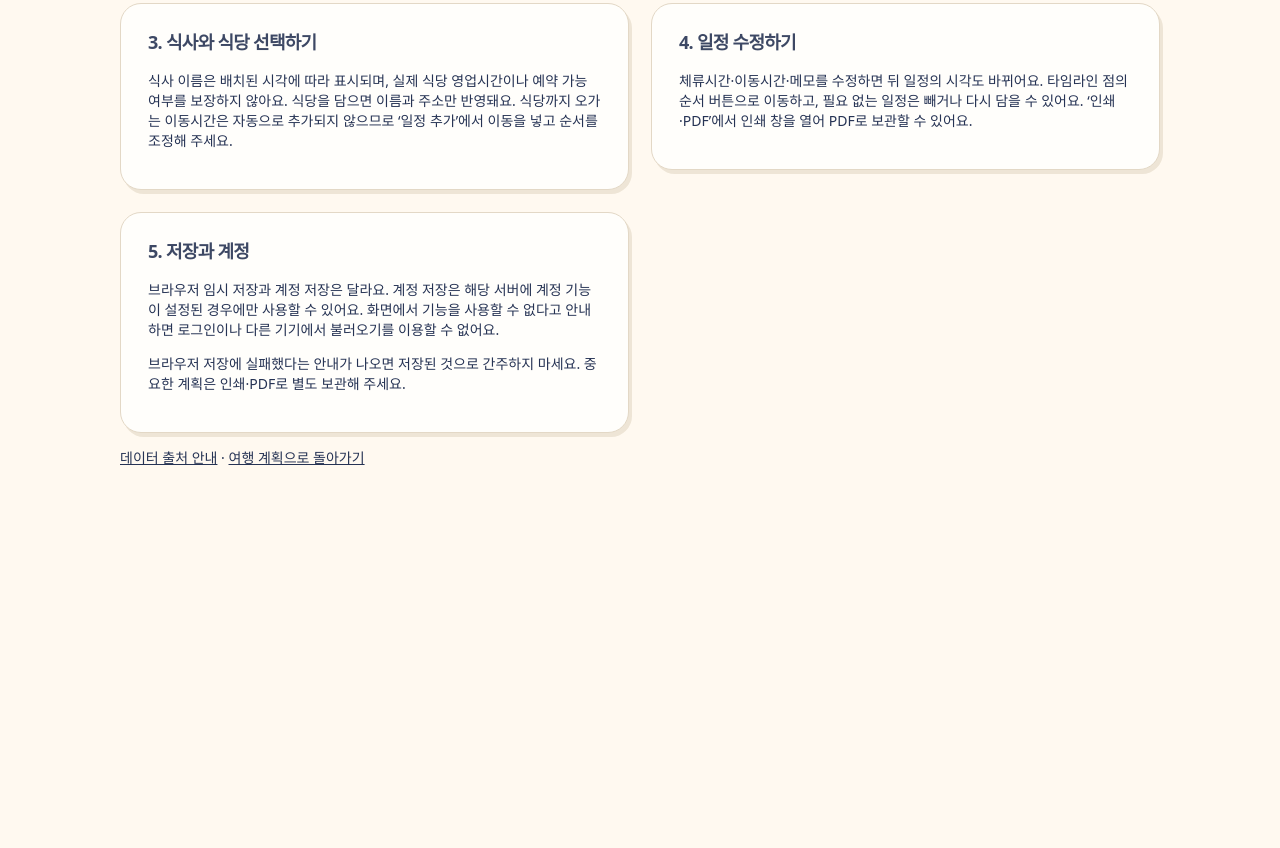
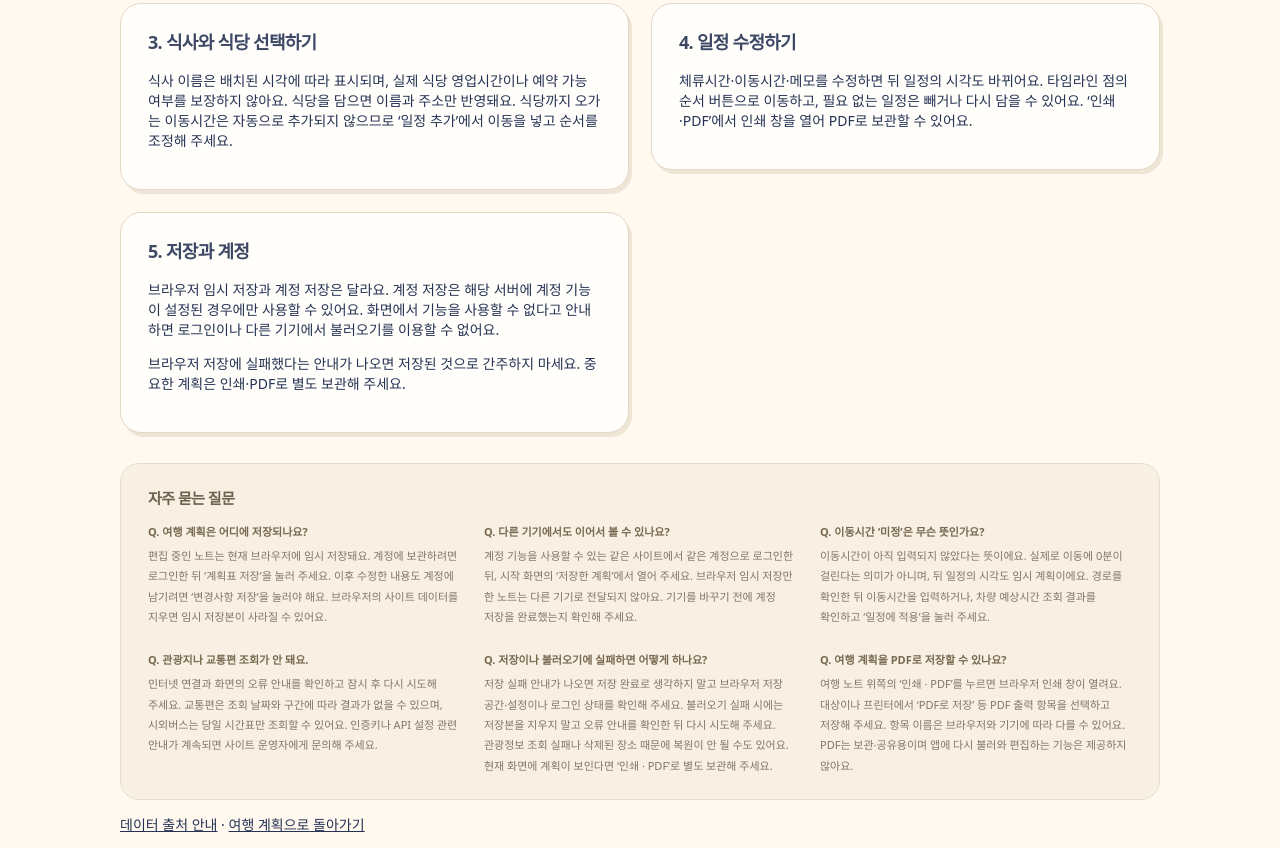
Before and after one commit to gkacksdnjs22-stack/Hackathon-plan, a website: page GitHub-업로드용/help.html in a window 1280 px wide. Shown: the part 595-1443 px from the top of the page. Before the commit the page ends 1076 px from the top, so only its background shows below. Drawn offline with Linux system fonts and the light colour scheme.

Commit message:
docs: clarify local setup and add user guide FAQ

```diff
--- a/GitHub-업로드용/help.html
+++ b/GitHub-업로드용/help.html
@@ -4,7 +4,7 @@
   <meta charset="utf-8">
   <meta name="viewport" content="width=device-width, initial-scale=1">
   <meta name="theme-color" content="#fff9f0">
-  <meta name="description" content="길 여행 플래너의 일정 만들기, 이동시간, 식당 선택과 저장 이용 안내">
+  <meta name="description" content="길 여행 플래너의 일정 만들기, 이동시간, 식당 선택과 저장 이용 안내 및 자주 묻는 질문">
   <title>이용 안내 — 길</title>
   <link rel="stylesheet" href="./styles.css?v=10">
   <link rel="stylesheet" href="./free-theme.css?v=1">
@@ -18,7 +18,7 @@
     <a class="sources-back" href="./">← 여행 계획으로</a>
   </header>
   <main id="help-main" class="sources-shell">
-    <div class="sources-heading"><p class="sources-eyebrow">내 여행에 맞게 다듬는 노트</p><h1>이용 안내</h1><p>추천은 출발점일 뿐이에요. 장소·시간·이동을 직접 편집하며 나만의 계획서를 만들어 보세요.</p></div>
+    <div class="sources-heading"><p class="sources-eyebrow">내 여행에 맞게 다듬는 노트</p><h1>이용 안내</h1><p>추천은 출발점일 뿐이에요. 장소·시간·이동을 직접 편집하며 나만의 계획서를 만들어 보세요. <a href="#faq">자주 묻는 질문 바로가기</a></p></div>
     <div class="sources-grid">
     <section class="source-card"><h2>1. 여행 노트 만들기</h2><p>여행지, 시작일, 기간을 정하고 ‘추천으로 시작하기’를 누르세요. 관광지의 운영시간·휴무·예약·요금·날씨는 자동 반영되지 않으니 방문 전에 확인해 주세요.</p></section>
     <section class="source-card"><h2>2. 미정인 이동시간 확인하기</h2><p>날짜별 출발지와 구간별 이동수단을 선택하세요. 아직 입력하지 않은 이동시간은 ‘미정’이며, 0분이 걸린다는 뜻이 아니에요. 미정인 구간이 있으면 이후 시각도 임시 계획이에요.</p><p>일정 수정에서 이동시간을 입력하거나 제공되는 차량 경로 조회 결과를 확인해 적용하세요. 이동수단이나 관광지를 바꾸면 관련 이동시간을 다시 정해야 해요. 직선거리 추천은 실제 도로·보행 경로가 아니에요. API 설정이나 제공기관 문제로 조회가 안 되면 표시되는 카카오맵 링크로 경로를 확인하고, 일정 시간은 직접 입력할 수 있어요.</p></section>
@@ -26,6 +26,35 @@
     <section class="source-card"><h2>4. 일정 수정하기</h2><p>체류시간·이동시간·메모를 수정하면 뒤 일정의 시각도 바뀌어요. 타임라인 점의 순서 버튼으로 이동하고, 필요 없는 일정은 빼거나 다시 담을 수 있어요. ‘인쇄·PDF’에서 인쇄 창을 열어 PDF로 보관할 수 있어요.</p></section>
     <section class="source-card"><h2>5. 저장과 계정</h2><p>브라우저 임시 저장과 계정 저장은 달라요. 계정 저장은 해당 서버에 계정 기능이 설정된 경우에만 사용할 수 있어요. 화면에서 기능을 사용할 수 없다고 안내하면 로그인이나 다른 기기에서 불러오기를 이용할 수 없어요.</p><p>브라우저 저장에 실패했다는 안내가 나오면 저장된 것으로 간주하지 마세요. 중요한 계획은 인쇄·PDF로 별도 보관해 주세요.</p></section>
     </div>
+    <section id="faq" class="sources-notes" aria-labelledby="faq-title">
+      <div class="sources-notes-heading"><h2 id="faq-title">자주 묻는 질문</h2></div>
+      <div class="sources-notes-grid">
+        <div>
+          <h3>Q. 여행 계획은 어디에 저장되나요?</h3>
+          <p>편집 중인 노트는 현재 브라우저에 임시 저장돼요. 계정에 보관하려면 로그인한 뒤 ‘계획표 저장’을 눌러 주세요. 이후 수정한 내용도 계정에 남기려면 ‘변경사항 저장’을 눌러야 해요. 브라우저의 사이트 데이터를 지우면 임시 저장본이 사라질 수 있어요.</p>
+        </div>
+        <div>
+          <h3>Q. 다른 기기에서도 이어서 볼 수 있나요?</h3>
+          <p>계정 기능을 사용할 수 있는 같은 사이트에서 같은 계정으로 로그인한 뒤, 시작 화면의 ‘저장한 계획’에서 열어 주세요. 브라우저 임시 저장만 한 노트는 다른 기기로 전달되지 않아요. 기기를 바꾸기 전에 계정 저장을 완료했는지 확인해 주세요.</p>
+        </div>
+        <div>
+          <h3>Q. 이동시간 ‘미정’은 무슨 뜻인가요?</h3>
+          <p>이동시간이 아직 입력되지 않았다는 뜻이에요. 실제로 이동에 0분이 걸린다는 의미가 아니며, 뒤 일정의 시각도 임시 계획이에요. 경로를 확인한 뒤 이동시간을 입력하거나, 차량 예상시간 조회 결과를 확인하고 ‘일정에 적용’을 눌러 주세요.</p>
+        </div>
+        <div>
+          <h3>Q. 관광지나 교통편 조회가 안 돼요.</h3>
+          <p>인터넷 연결과 화면의 오류 안내를 확인하고 잠시 후 다시 시도해 주세요. 교통편은 조회 날짜와 구간에 따라 결과가 없을 수 있으며, 시외버스는 당일 시간표만 조회할 수 있어요. 인증키나 API 설정 관련 안내가 계속되면 사이트 운영자에게 문의해 주세요.</p>
+        </div>
+        <div>
+          <h3>Q. 저장이나 불러오기에 실패하면 어떻게 하나요?</h3>
+          <p>저장 실패 안내가 나오면 저장 완료로 생각하지 말고 브라우저 저장 공간·설정이나 로그인 상태를 확인해 주세요. 불러오기 실패 시에는 저장본을 지우지 말고 오류 안내를 확인한 뒤 다시 시도해 주세요. 관광정보 조회 실패나 삭제된 장소 때문에 복원이 안 될 수도 있어요. 현재 화면에 계획이 보인다면 ‘인쇄 · PDF’로 별도 보관해 주세요.</p>
+        </div>
+        <div>
+          <h3>Q. 여행 계획을 PDF로 저장할 수 있나요?</h3>
+          <p>여행 노트 위쪽의 ‘인쇄 · PDF’를 누르면 브라우저 인쇄 창이 열려요. 대상이나 프린터에서 ‘PDF로 저장’ 등 PDF 출력 항목을 선택하고 저장해 주세요. 항목 이름은 브라우저와 기기에 따라 다를 수 있어요. PDF는 보관·공유용이며 앱에 다시 불러와 편집하는 기능은 제공하지 않아요.</p>
+        </div>
+      </div>
+    </section>
     <p><a href="./sources.html">데이터 출처 안내</a> · <a href="./">여행 계획으로 돌아가기</a></p>
   </main>
 </body>
```
Also changed, not shown: GitHub-업로드용/README.md.
